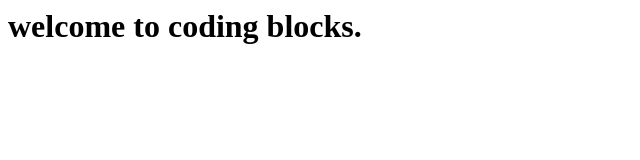
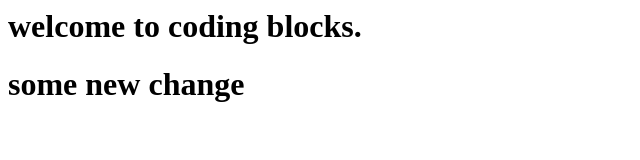
Before and after one commit to ujjwalsharma98/workshop-oss, a plain HTML site: page index.html in a window 1280 px wide. Shown: the whole page, without its empty margins (0-640 px from the left). Drawn offline with Linux system fonts and the light colour scheme.

Commit message:
Update index.html

```diff
--- a/index.html
+++ b/index.html
@@ -1 +1,3 @@
 <h1> welcome to coding blocks. </h1>
+
+<h1> some new change </h1>
```
